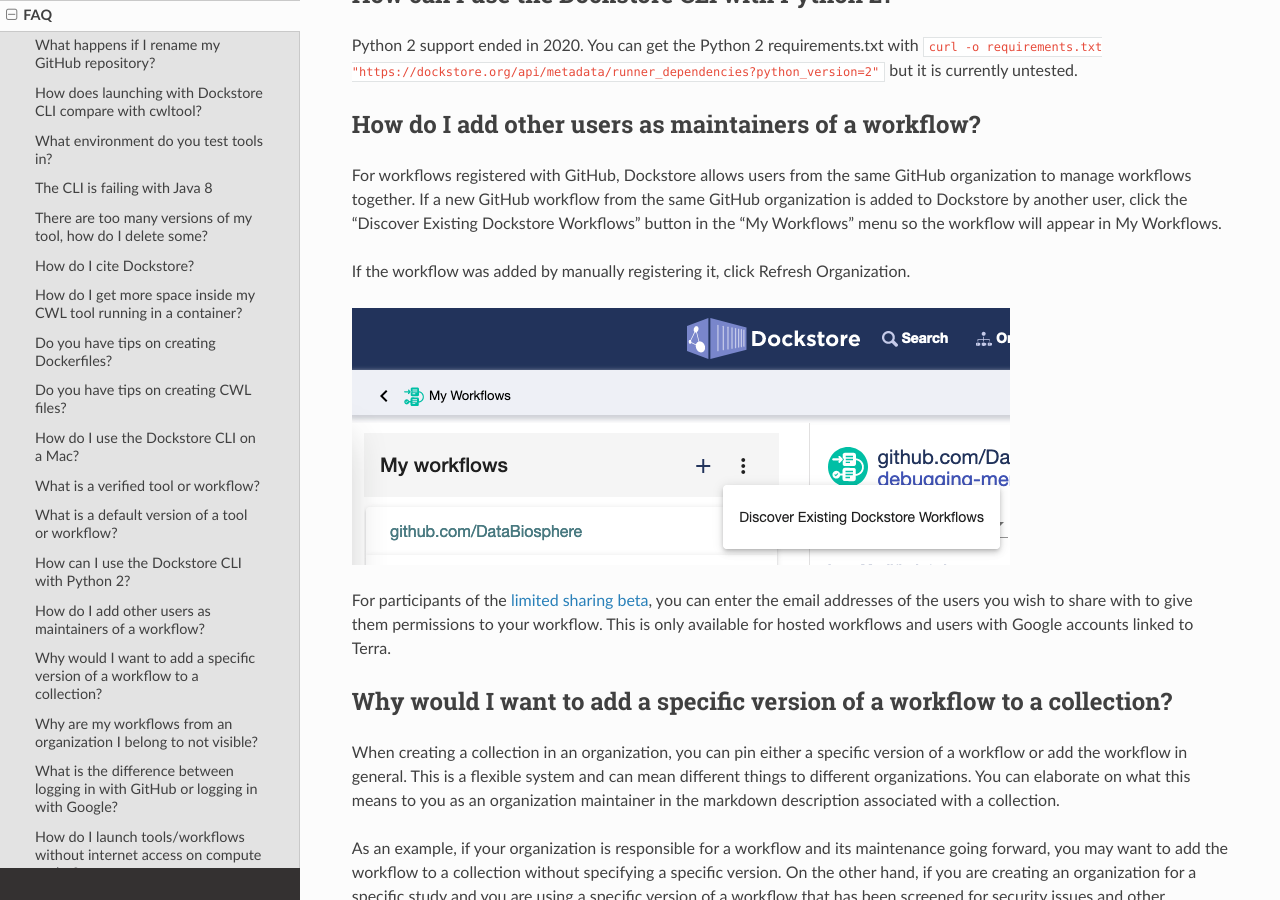
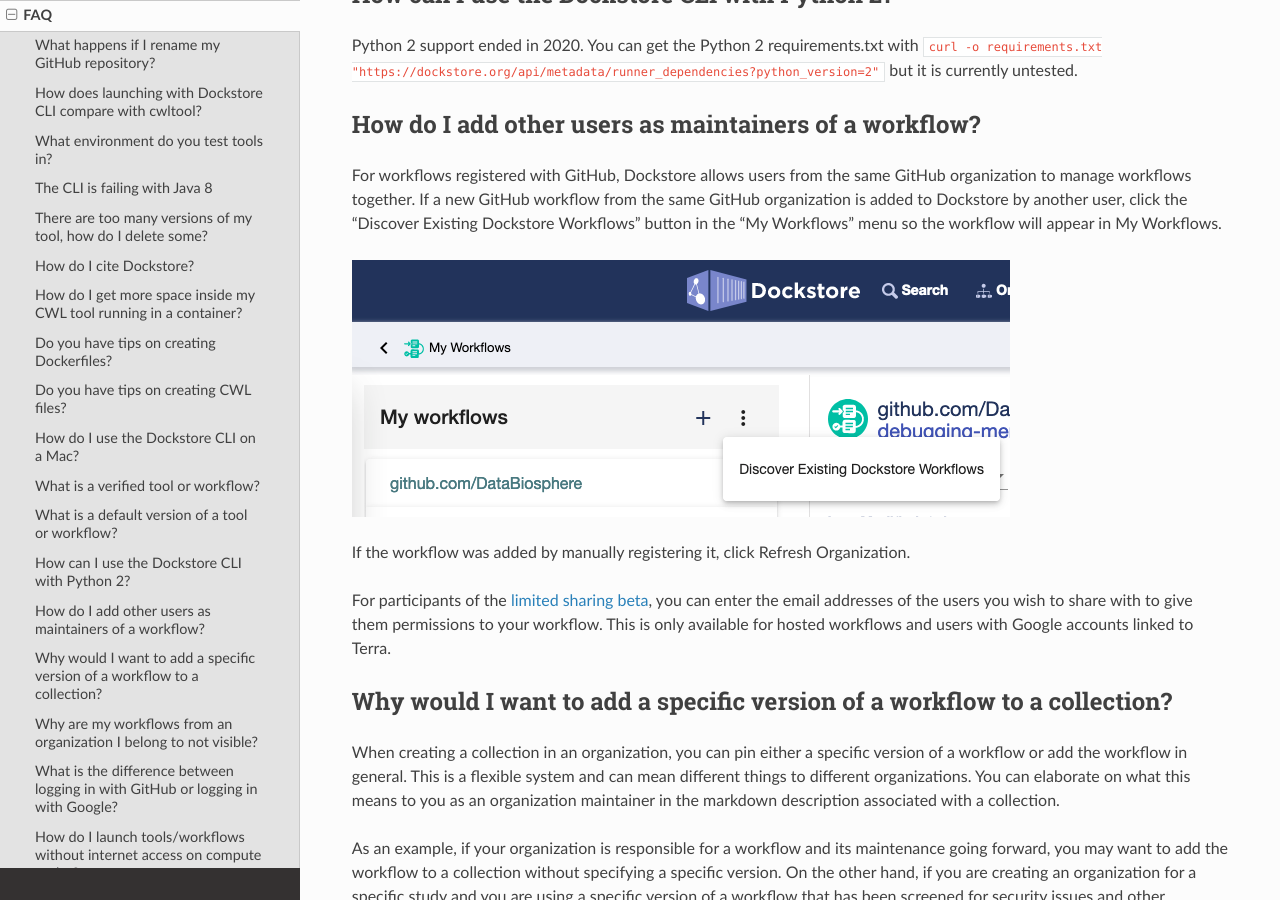
Before and after one commit to dockstore/dockstore-documentation, a Sphinx documentation site: the page built from docs/faq.rst, in a window 1280 px wide and 900 px high, scrolled down 4470 px. Built offline with Sphinx 7.4.7 and the Read the Docs theme 2.0.0, drawn with Linux system fonts in a browser that asks for light colours.

Commit message:
swap image/paragraph order

```diff
--- a/docs/faq.rst
+++ b/docs/faq.rst
@@ -262,9 +262,9 @@
 together. If a new GitHub workflow from the same GitHub organization is added to Dockstore by another user, click
 the "Discover Existing Dockstore Workflows" button in the "My Workflows" menu so the workflow will appear in My Workflows.
 
+.. image:: discover_existing_workflows_screenshot.png
+
 If the workflow was added by manually registering it, click Refresh Organization.
-
-.. image:: discover_existing_workflows_screenshot.png
 
 For participants of the :doc:`limited sharing
 beta </advanced-topics/sharing-workflows/>`, you can enter the email
```
